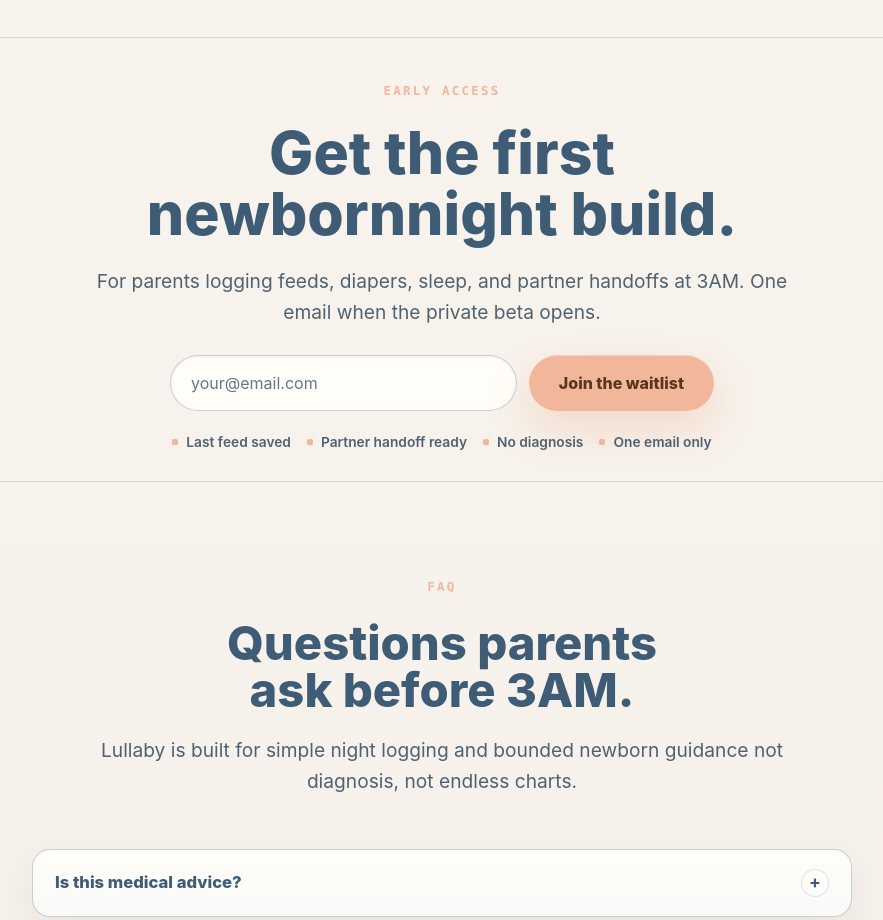
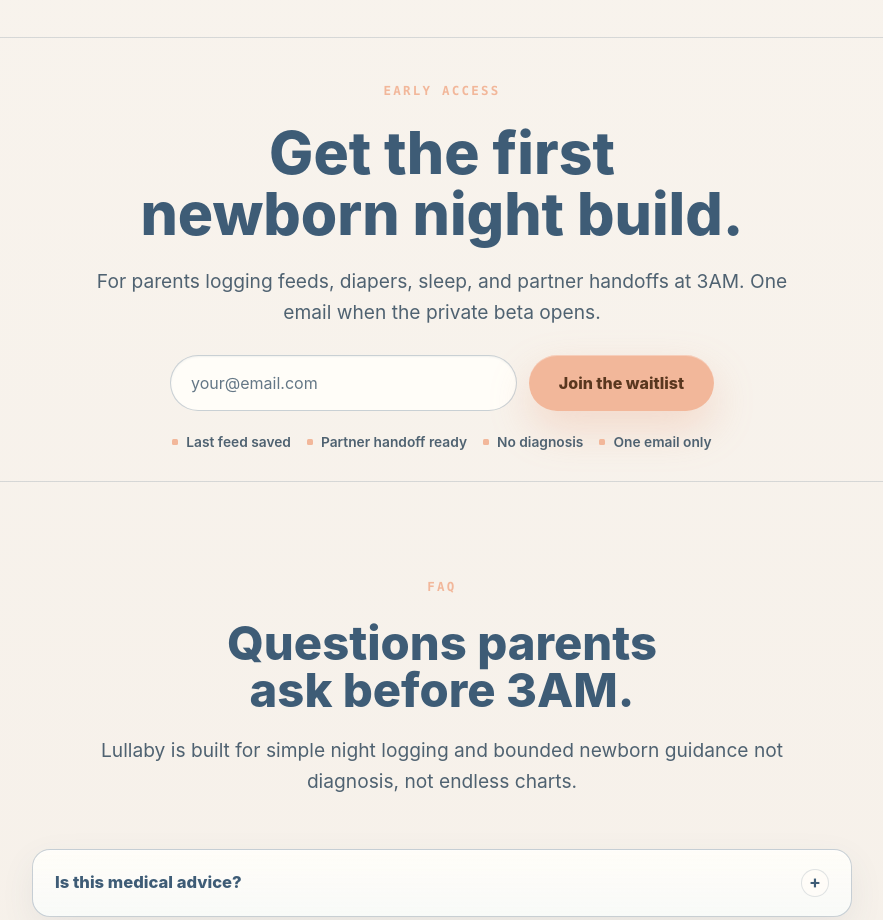
Before and after one commit to abdyken/startup-landing, a Nuxt app: page / in a window 1280 px wide. Shown: the part 4080-5000 px from the top of the page, without its empty margins (198-1081 px from the left). Built offline with nearby package versions, Linux system fonts and the light colour scheme.

Commit message:
fix: correct waitlist heading copy

```diff
--- a/pages/index.vue
+++ b/pages/index.vue
@@ -736,7 +736,7 @@
         <div class="container final-inner reveal-item">
           <div class="section-heading narrow">
             <p class="eyebrow">Early access</p>
-            <h2>Get the first newbornnight build.</h2>
+            <h2>Get the first newborn night build.</h2>
             <p>
               For parents logging feeds, diapers, sleep, and partner handoffs at
               3AM. One email when the private beta opens.
```
